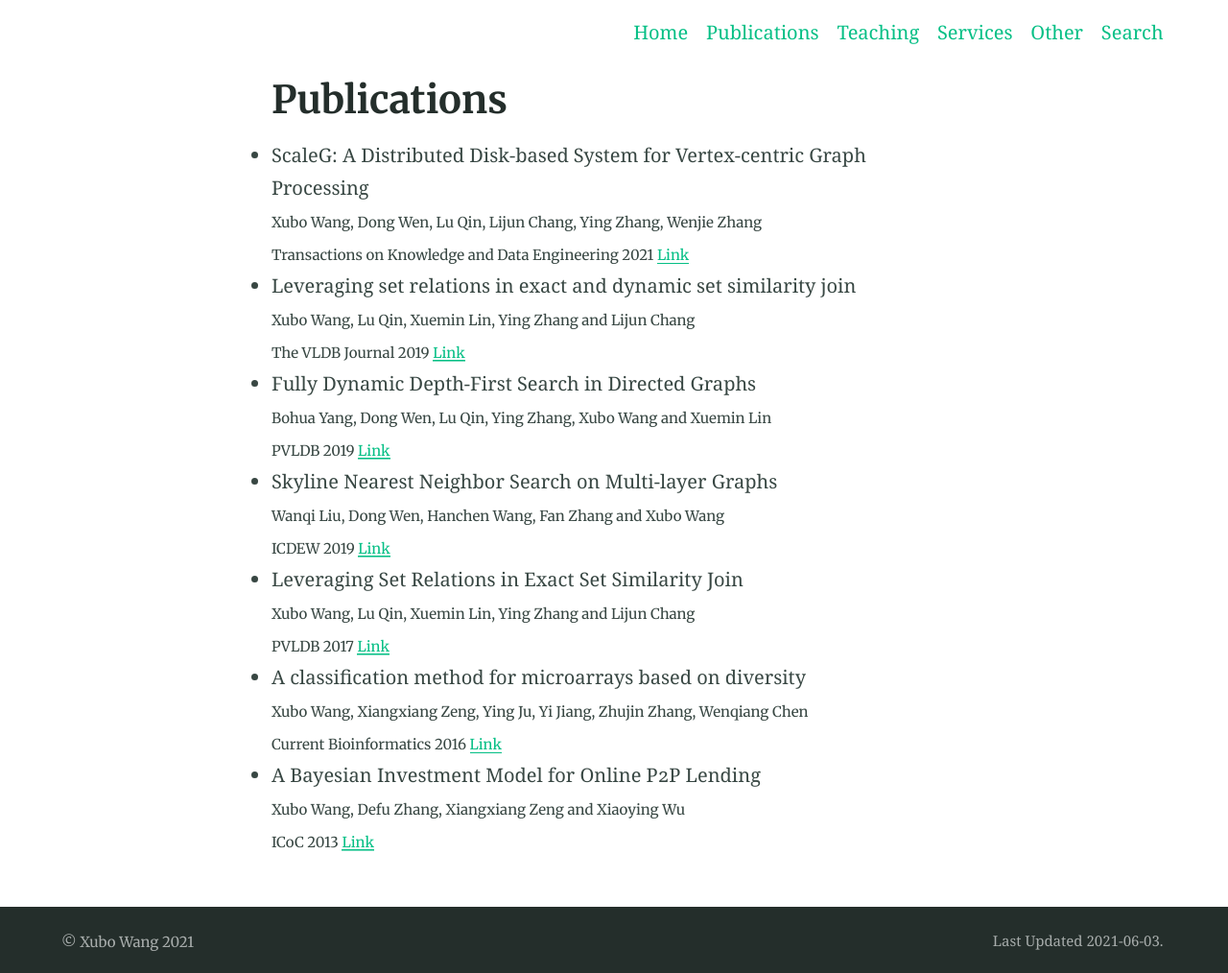
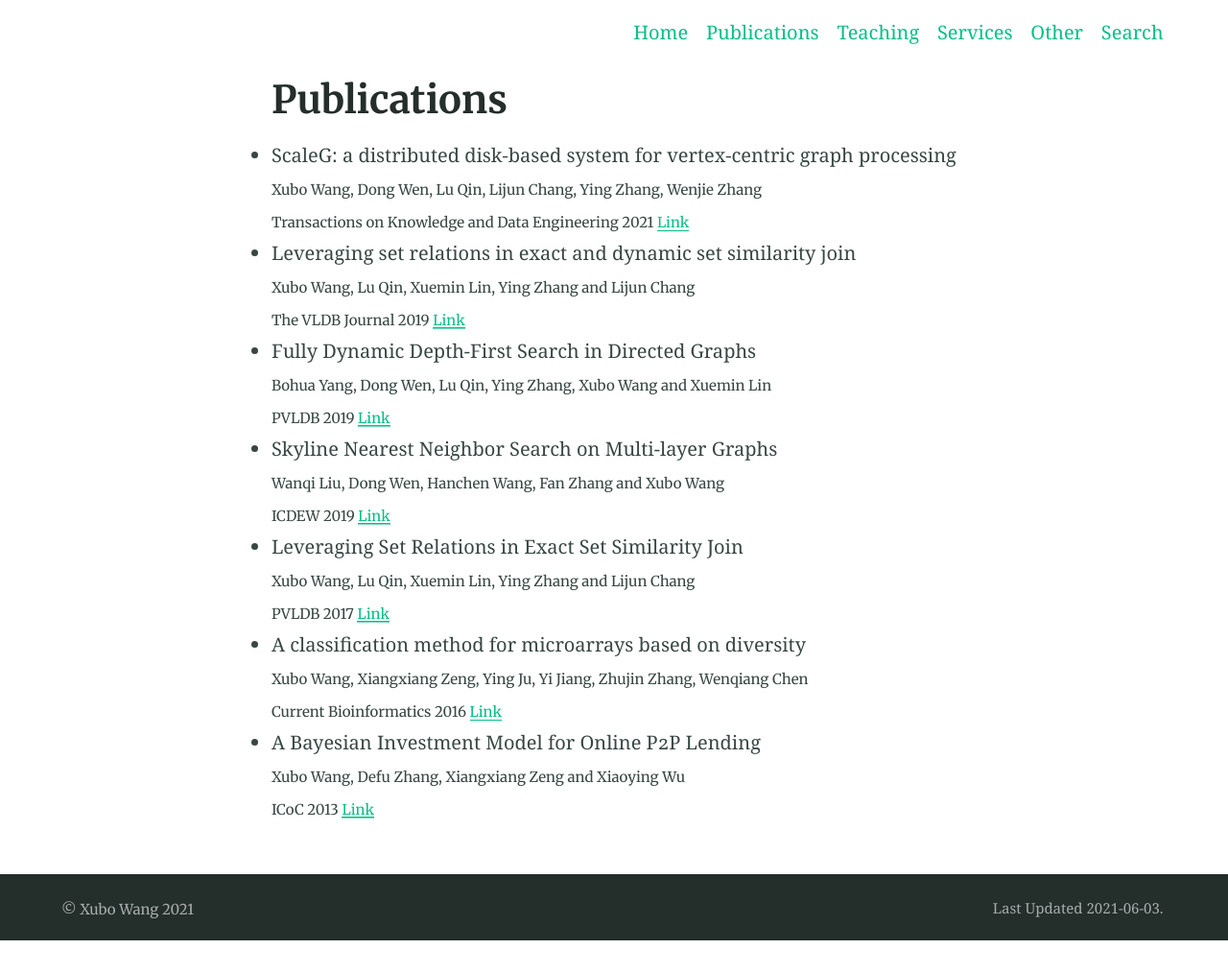
Before and after one commit to xbwanglab/xwang, a Jekyll site: the page built from publications.md, in a window 1280 px wide. Shown: the whole page at 96% size. Built offline with Jekyll 4.4.1, drawn with Linux system fonts in a browser that asks for light colours; after the commit the page ends 980 px from its top, so only the background shows below that.

```diff
--- a/publications.md
+++ b/publications.md
@@ -3,7 +3,7 @@ title: Publications
 
 ---
 
-* ScaleG: A Distributed Disk-based System for Vertex-centric Graph Processing   <br />
+* ScaleG: a distributed disk-based system for vertex-centric graph processing   <br />
  <small> Xubo Wang, Dong Wen, Lu Qin, Lijun Chang, Ying Zhang, Wenjie Zhang </small>  <br />
 <small> Transactions on Knowledge and Data Engineering 2021  [Link](https://ieeexplore.ieee.org/document/9502565) </small>
 
```
